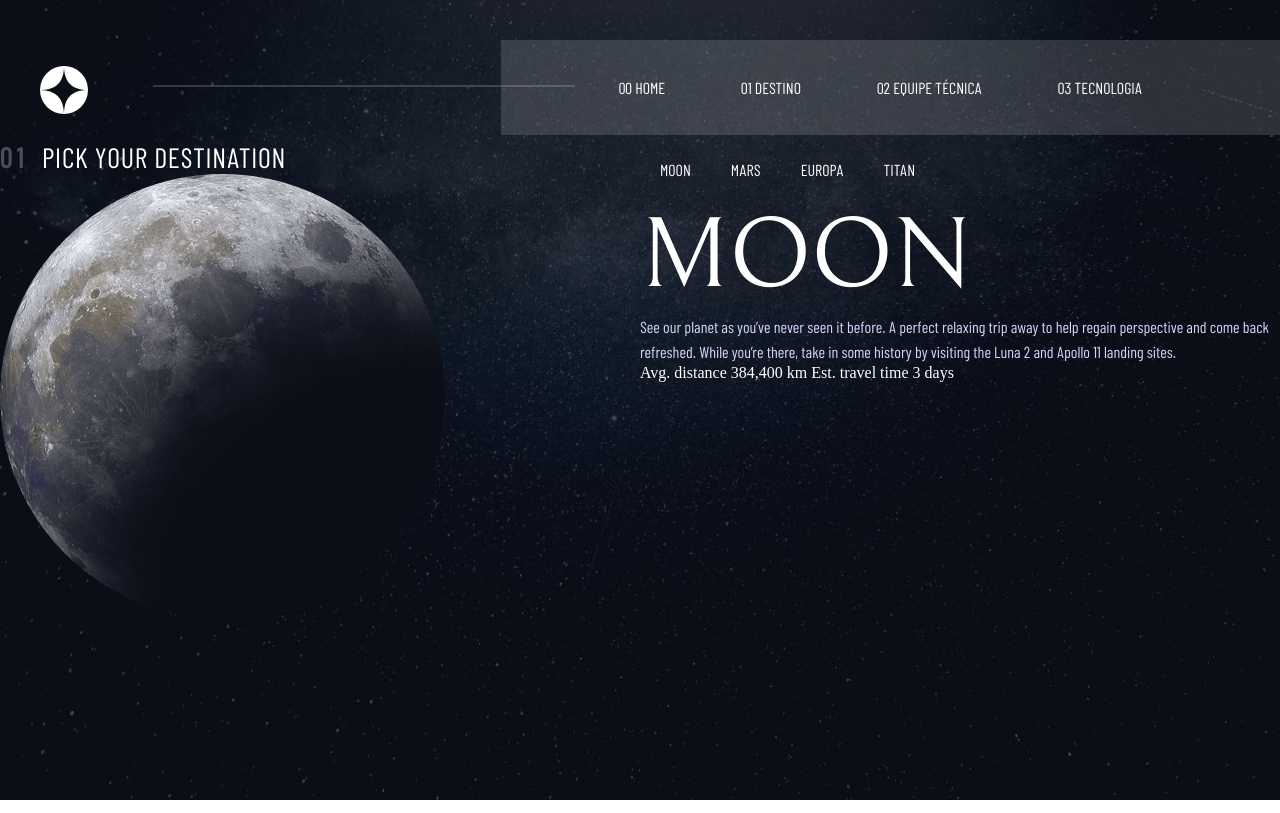
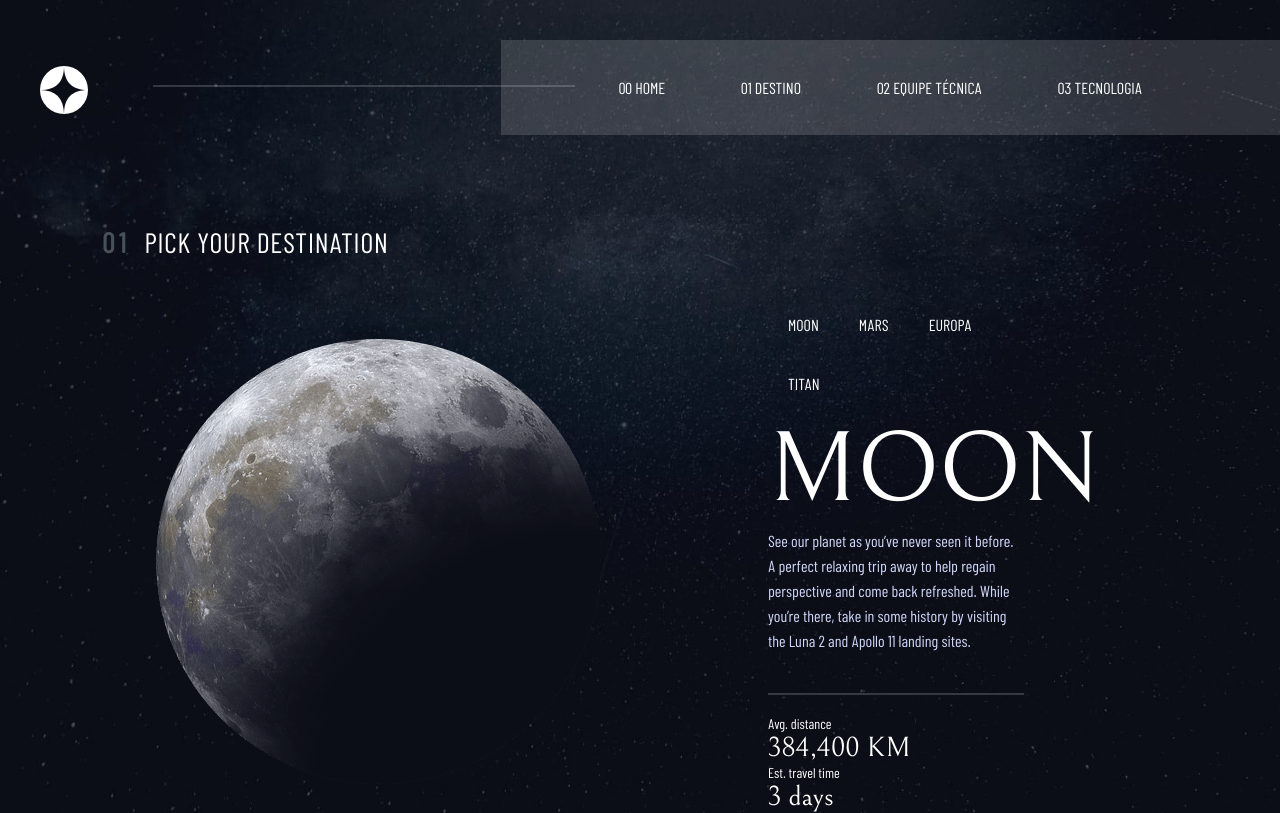
Before and after one commit to felpsilva/Turismo-Espacial, a plain HTML site: page starter-code/destination-moon.html in a window 1280 px wide. Drawn offline with Linux system fonts and the light colour scheme.

Commit message:
layout basico Lua descktop 23082022

```diff
--- a/starter-code/destination-moon.html
+++ b/starter-code/destination-moon.html
@@ -1,5 +1,6 @@
 <!DOCTYPE html>
 <html lang="en">
+
 <head>
   <meta charset="UTF-8">
   <meta name="viewport" content="width=device-width, initial-scale=1.0">
@@ -7,20 +8,40 @@
   <link rel="icon" type="image/png" sizes="32x32" href="./assets/favicon-32x32.png">
   <link rel="stylesheet" href="style.css">
   <style>
-    body{
+    body {
       background-image: url('./assets/destination/background-destination-desktop.jpg');
     }
-    h5{
 
+    h5 {}
+
+    .escolha {
+      letter-spacing: 0.75px;
+      color: #fff;
+      display: inline-block;
     }
-    .escolha{
-          letter-spacing: 0.75px;
-          color:#fff;
-          display: inline-block;
+
+    .lua {
+      margin-top: 40px;
+      margin-left: 10%;
+    }
+
+    .apr {
+      margin-bottom: 40px
+    }
+
+    .subtitulo h1 {
+      font-size: 28px;
+      font-family: bellefair;
+    }
+
+    .subtitulo h2 {
+      font-size: 14px;
+      font-family: barlow regular
     }
   </style>
   <title>Turismo espacial</title>
 </head>
+
 <body>
   <main>
     <header>
@@ -34,10 +55,13 @@
       </ul>
     </header>
     <article>
-     <section>
+      <section class="contain-planet">
+        <div class="apr">
           <h5 class="num">01 </h5>
           <h5 class="escolha"> PICK YOUR DESTINATION</h5>
-      <img src="./assets/destination/image-moon.png" alt="">
+        </div>
+
+        <img class="lua" src="./assets/destination/image-moon.png" alt="Lua">
       </section>
       <section class="info">
         <nav>
@@ -55,12 +79,22 @@
         <p>See our planet as you’ve never seen it before. A perfect relaxing trip away to help
           regain perspective and come back refreshed. While you’re there, take in some history
           by visiting the Luna 2 and Apollo 11 landing sites.</p>
+        <div class="linha2"></div>
 
-      Avg. distance
-      384,400 km
+        <div class="subtitulo">
+          <div>
+            <h2>Avg. distance</h2>
+            <h1>384,400 KM</h1>
+          </div>
 
-      Est. travel time
-      3 days
+          <div>
+            <h2>Est. travel time</h2>
+            <h1>3 days</h1>
+          </div>
+
+
+        </div>
+
       </section>
     </article>
   </main>
@@ -68,4 +102,5 @@
 
 
 </body>
+
 </html>
--- a/starter-code/style.css
+++ b/starter-code/style.css
@@ -29,6 +29,7 @@ header{
     width: 100%;
     height:100px;
     padding-left: 40px;
+    margin-bottom: 85px
 }
 .menu{
     background-color:rgba(255, 255, 255, 0.144);
@@ -110,6 +111,9 @@ p{
     display: inline-block;
     margin-right: 10px;
 }
+.destinos{
+    margin-top:70px
+}
 .destinos li{
     float:left;
     list-style-type: none;
@@ -119,9 +123,31 @@ p{
     font-family: barlow regular;
     font-size: 16px;
     letter-spacing: 2.7;
+}
+.destinos li:hover{
+    padding-bottom:18px;
+    border-bottom: 2px solid #fff;    float:left;
 
 }
 .info{
     display:flex;
     flex-direction: column;
+    width: 20%;
+    margin-left: 10%;
 }
+.contain-planet{
+    padding-left:8%
+}
+.linha2{
+    display: inline-block;
+    width: 100%;
+    height: 2px;
+    background-color: #fff;
+    background-color:rgba(255, 255, 255, 0.171);
+    margin-top: 40px;
+    margin-bottom: 20px;
+}
+.subtitulo div{
+    display: inline-block;
+    margin-right: 15%;
+}
```
Lines whose indentation alone changed are shown as unchanged.
